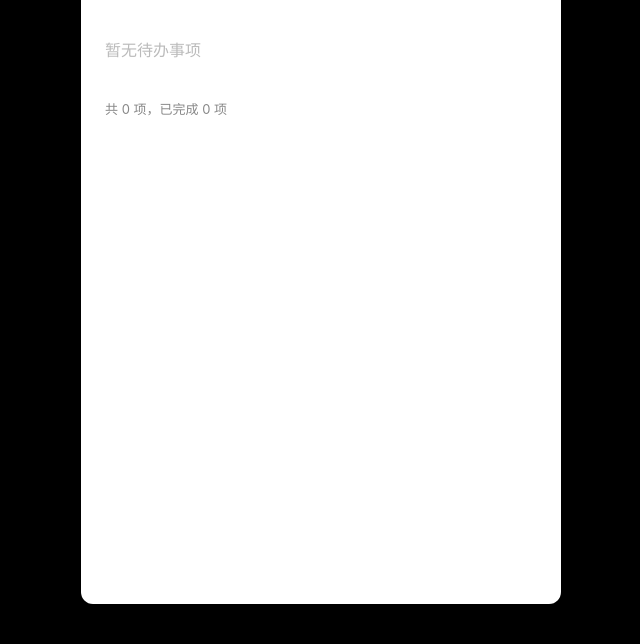
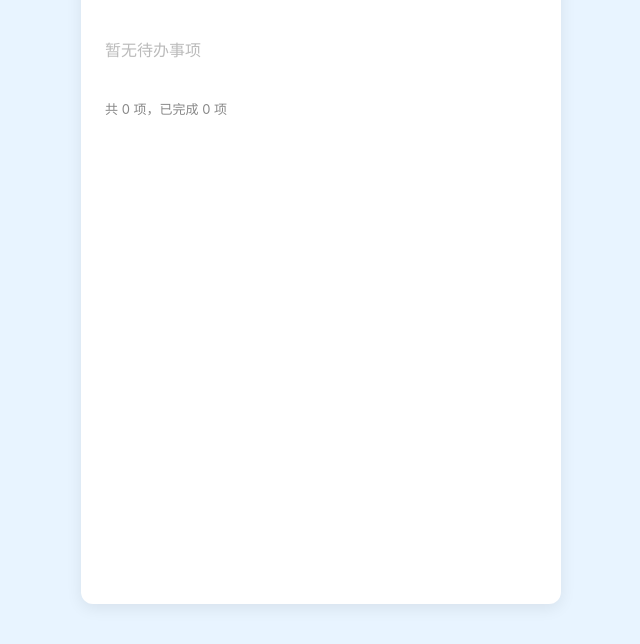
Before and after one commit to YearSecond/test, a plain HTML site: page index.html in a window 1280 px wide. Shown: the part 156-800 px from the top of the page, without its empty margins (319-959 px from the left). Drawn offline with Linux system fonts and the light colour scheme.

Commit message:
“淡蓝色背景”

```diff
--- a/index.html
+++ b/index.html
@@ -8,7 +8,7 @@
     * { box-sizing: border-box; margin: 0; padding: 0; }
     body {
       font-family: -apple-system, "PingFang SC", "Microsoft YaHei", sans-serif;
-      background: #000000;
+      background: #e8f4ff;
       min-height: 100vh;
       display: flex;
       justify-content: center;
```
